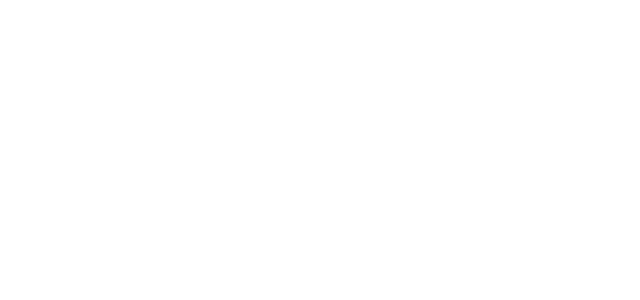
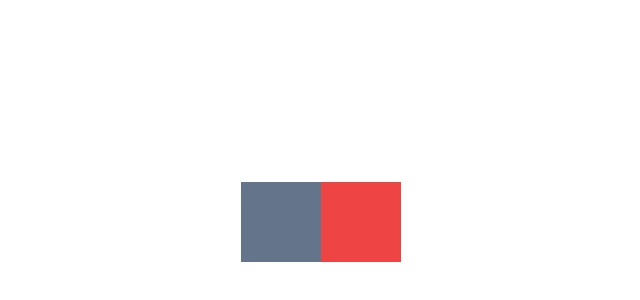
Before and after one commit to Roninanu777/zenstore-frontend, a React (Vite) app: page / in a window 1280 px wide. Shown: the part 178-478 px from the top of the page, without its empty margins (319-959 px from the left). Built offline with nearby package versions, Linux system fonts and the light colour scheme.

Commit message:
init directories

```diff
--- a/package.json
+++ b/package.json
@@ -3,7 +3,8 @@
   "private": true,
   "version": "0.0.0",
   "scripts": {
-    "dev": "vite",
+    "dev": "npm run watch:css && vite",
+    "watch:css": "npx tailwindcss -i src/tailwind.css -o src/tailwindout.css",
     "build": "vite build",
     "preview": "vite preview"
   },
--- a/postcss.config.js
+++ b/postcss.config.js
@@ -1,9 +1,6 @@
-import tailwindcss from "tailwindcss";
-import autoprefixer from "autoprefixer";
-// postcss.config.js
-module.exports = ({ env }) => ({
+module.exports = {
   plugins: {
-    tailwindcss,
-    autoprefixer,
+    tailwindcss: {},
+    autoprefixer: {},
   },
-});
+}
--- a/src/App.jsx
+++ b/src/App.jsx
@@ -1,10 +1,16 @@
 import { useState } from "react";
-import "./App.css";
+import "./tailwind.css";
 
 function App() {
   const [count, setCount] = useState(0);
 
-  return <div className="App"></div>;
+  return (
+    <main>
+      <div className="flex items-center justify-center w-screen h-screen">
+        <div className="w-20 h-20 bg-slate-500"></div>
+        <div className="w-20 h-20 bg-red-500"></div>
+      </div>
+    </main>
+  );
 }
-
 export default App;
--- a/src/main.jsx
+++ b/src/main.jsx
@@ -1,14 +1,14 @@
 import React from "react";
 import ReactDOM from "react-dom";
-import { BrowserRouter, BrowserRouter as Router } from "react-router-dom";
+import { BrowserRouter as Router } from "react-router-dom";
 import "./index.css";
 import App from "./App";
 
 ReactDOM.render(
   <React.StrictMode>
-    <BrowserRouter>
+    <Router>
       <App />
-    </BrowserRouter>
+    </Router>
   </React.StrictMode>,
   document.getElementById("root")
 );
--- /dev/null
+++ b/src/tailwind.css
@@ -0,0 +1,4 @@
+@tailwind base;
+@tailwind components;
+@tailwind utilities;
+@tailwind variants;
--- /dev/null
+++ b/src/tailwindout.css
@@ -0,0 +1,503 @@
+/*
+! tailwindcss v3.0.23 | MIT License | https://tailwindcss.com
+*/
+
+/*
+1. Prevent padding and border from affecting element width. (https://github.com/mozdevs/cssremedy/issues/4)
+2. Allow adding a border to an element by just adding a border-width. (https://github.com/tailwindcss/tailwindcss/pull/116)
+*/
+
+*,
+::before,
+::after {
+  box-sizing: border-box;
+  /* 1 */
+  border-width: 0;
+  /* 2 */
+  border-style: solid;
+  /* 2 */
+  border-color: #e5e7eb;
+  /* 2 */
+}
+
+::before,
+::after {
+  --tw-content: '';
+}
+
+/*
+1. Use a consistent sensible line-height in all browsers.
+2. Prevent adjustments of font size after orientation changes in iOS.
+3. Use a more readable tab size.
+4. Use the user's configured `sans` font-family by default.
+*/
+
+html {
+  line-height: 1.5;
+  /* 1 */
+  -webkit-text-size-adjust: 100%;
+  /* 2 */
+  -moz-tab-size: 4;
+  /* 3 */
+  -o-tab-size: 4;
+     tab-size: 4;
+  /* 3 */
+  font-family: ui-sans-serif, system-ui, -apple-system, BlinkMacSystemFont, "Segoe UI", Roboto, "Helvetica Neue", Arial, "Noto Sans", sans-serif, "Apple Color Emoji", "Segoe UI Emoji", "Segoe UI Symbol", "Noto Color Emoji";
+  /* 4 */
+}
+
+/*
+1. Remove the margin in all browsers.
+2. Inherit line-height from `html` so users can set them as a class directly on the `html` element.
+*/
+
+body {
+  margin: 0;
+  /* 1 */
+  line-height: inherit;
+  /* 2 */
+}
+
+/*
+1. Add the correct height in Firefox.
+2. Correct the inheritance of border color in Firefox. (https://bugzilla.mozilla.org/show_bug.cgi?id=190655)
+3. Ensure horizontal rules are visible by default.
+*/
+
+hr {
+  height: 0;
+  /* 1 */
+  color: inherit;
+  /* 2 */
+  border-top-width: 1px;
+  /* 3 */
+}
+
+/*
+Add the correct text decoration in Chrome, Edge, and Safari.
+*/
+
+abbr:where([title]) {
+  -webkit-text-decoration: underline dotted;
+          text-decoration: underline dotted;
+}
+
+/*
+Remove the default font size and weight for headings.
+*/
+
+h1,
+h2,
+h3,
+h4,
+h5,
+h6 {
+  font-size: inherit;
+  font-weight: inherit;
+}
+
+/*
+Reset links to optimize for opt-in styling instead of opt-out.
+*/
+
+a {
+  color: inherit;
+  text-decoration: inherit;
+}
+
+/*
+Add the correct font weight in Edge and Safari.
+*/
+
+b,
+strong {
+  font-weight: bolder;
+}
+
+/*
+1. Use the user's configured `mono` font family by default.
+2. Correct the odd `em` font sizing in all browsers.
+*/
+
+code,
+kbd,
+samp,
+pre {
+  font-family: ui-monospace, SFMono-Regular, Menlo, Monaco, Consolas, "Liberation Mono", "Courier New", monospace;
+  /* 1 */
+  font-size: 1em;
+  /* 2 */
+}
+
+/*
+Add the correct font size in all browsers.
+*/
+
+small {
+  font-size: 80%;
+}
+
+/*
+Prevent `sub` and `sup` elements from affecting the line height in all browsers.
+*/
+
+sub,
+sup {
+  font-size: 75%;
+  line-height: 0;
+  position: relative;
+  vertical-align: baseline;
+}
+
+sub {
+  bottom: -0.25em;
+}
+
+sup {
+  top: -0.5em;
+}
+
+/*
+1. Remove text indentation from table contents in Chrome and Safari. (https://bugs.chromium.org/p/chromium/issues/detail?id=999088, https://bugs.webkit.org/show_bug.cgi?id=201297)
+2. Correct table border color inheritance in all Chrome and Safari. (https://bugs.chromium.org/p/chromium/issues/detail?id=935729, https://bugs.webkit.org/show_bug.cgi?id=195016)
+3. Remove gaps between table borders by default.
+*/
+
+table {
+  text-indent: 0;
+  /* 1 */
+  border-color: inherit;
+  /* 2 */
+  border-collapse: collapse;
+  /* 3 */
+}
+
+/*
+1. Change the font styles in all browsers.
+2. Remove the margin in Firefox and Safari.
+3. Remove default padding in all browsers.
+*/
+
+button,
+input,
+optgroup,
+select,
+textarea {
+  font-family: inherit;
+  /* 1 */
+  font-size: 100%;
+  /* 1 */
+  line-height: inherit;
+  /* 1 */
+  color: inherit;
+  /* 1 */
+  margin: 0;
+  /* 2 */
+  padding: 0;
+  /* 3 */
+}
+
+/*
+Remove the inheritance of text transform in Edge and Firefox.
+*/
+
+button,
+select {
+  text-transform: none;
+}
+
+/*
+1. Correct the inability to style clickable types in iOS and Safari.
+2. Remove default button styles.
+*/
+
+button,
+[type='button'],
+[type='reset'],
+[type='submit'] {
+  -webkit-appearance: button;
+  /* 1 */
+  background-color: transparent;
+  /* 2 */
+  background-image: none;
+  /* 2 */
+}
+
+/*
+Use the modern Firefox focus style for all focusable elements.
+*/
+
+:-moz-focusring {
+  outline: auto;
+}
+
+/*
+Remove the additional `:invalid` styles in Firefox. (https://github.com/mozilla/gecko-dev/blob/2f9eacd9d3d995c937b4251a5557d95d494c9be1/layout/style/res/forms.css#L728-L737)
+*/
+
+:-moz-ui-invalid {
+  box-shadow: none;
+}
+
+/*
+Add the correct vertical alignment in Chrome and Firefox.
+*/
+
+progress {
+  vertical-align: baseline;
+}
+
+/*
+Correct the cursor style of increment and decrement buttons in Safari.
+*/
+
+::-webkit-inner-spin-button,
+::-webkit-outer-spin-button {
+  height: auto;
+}
+
+/*
+1. Correct the odd appearance in Chrome and Safari.
+2. Correct the outline style in Safari.
+*/
+
+[type='search'] {
+  -webkit-appearance: textfield;
+  /* 1 */
+  outline-offset: -2px;
+  /* 2 */
+}
+
+/*
+Remove the inner padding in Chrome and Safari on macOS.
+*/
+
+::-webkit-search-decoration {
+  -webkit-appearance: none;
+}
+
+/*
+1. Correct the inability to style clickable types in iOS and Safari.
+2. Change font properties to `inherit` in Safari.
+*/
+
+::-webkit-file-upload-button {
+  -webkit-appearance: button;
+  /* 1 */
+  font: inherit;
+  /* 2 */
+}
+
+/*
+Add the correct display in Chrome and Safari.
+*/
+
+summary {
+  display: list-item;
+}
+
+/*
+Removes the default spacing and border for appropriate elements.
+*/
+
+blockquote,
+dl,
+dd,
+h1,
+h2,
+h3,
+h4,
+h5,
+h6,
+hr,
+figure,
+p,
+pre {
+  margin: 0;
+}
+
+fieldset {
+  margin: 0;
+  padding: 0;
+}
+
+legend {
+  padding: 0;
+}
+
+ol,
+ul,
+menu {
+  list-style: none;
+  margin: 0;
+  padding: 0;
+}
+
+/*
+Prevent resizing textareas horizontally by default.
+*/
+
+textarea {
+  resize: vertical;
+}
+
+/*
+1. Reset the default placeholder opacity in Firefox. (https://github.com/tailwindlabs/tailwindcss/issues/3300)
+2. Set the default placeholder color to the user's configured gray 400 color.
+*/
+
+input::-moz-placeholder, textarea::-moz-placeholder {
+  opacity: 1;
+  /* 1 */
+  color: #9ca3af;
+  /* 2 */
+}
+
+input:-ms-input-placeholder, textarea:-ms-input-placeholder {
+  opacity: 1;
+  /* 1 */
+  color: #9ca3af;
+  /* 2 */
+}
+
+input::placeholder,
+textarea::placeholder {
+  opacity: 1;
+  /* 1 */
+  color: #9ca3af;
+  /* 2 */
+}
+
+/*
+Set the default cursor for buttons.
+*/
+
+button,
+[role="button"] {
+  cursor: pointer;
+}
+
+/*
+Make sure disabled buttons don't get the pointer cursor.
+*/
+
+:disabled {
+  cursor: default;
+}
+
+/*
+1. Make replaced elements `display: block` by default. (https://github.com/mozdevs/cssremedy/issues/14)
+2. Add `vertical-align: middle` to align replaced elements more sensibly by default. (https://github.com/jensimmons/cssremedy/issues/14#issuecomment-634934210)
+   This can trigger a poorly considered lint error in some tools but is included by design.
+*/
+
+img,
+svg,
+video,
+canvas,
+audio,
+iframe,
+embed,
+object {
+  display: block;
+  /* 1 */
+  vertical-align: middle;
+  /* 2 */
+}
+
+/*
+Constrain images and videos to the parent width and preserve their intrinsic aspect ratio. (https://github.com/mozdevs/cssremedy/issues/14)
+*/
+
+img,
+video {
+  max-width: 100%;
+  height: auto;
+}
+
+/*
+Ensure the default browser behavior of the `hidden` attribute.
+*/
+
+[hidden] {
+  display: none;
+}
+
+*, ::before, ::after {
+  --tw-translate-x: 0;
+  --tw-translate-y: 0;
+  --tw-rotate: 0;
+  --tw-skew-x: 0;
+  --tw-skew-y: 0;
+  --tw-scale-x: 1;
+  --tw-scale-y: 1;
+  --tw-pan-x:  ;
+  --tw-pan-y:  ;
+  --tw-pinch-zoom:  ;
+  --tw-scroll-snap-strictness: proximity;
+  --tw-ordinal:  ;
+  --tw-slashed-zero:  ;
+  --tw-numeric-figure:  ;
+  --tw-numeric-spacing:  ;
+  --tw-numeric-fraction:  ;
+  --tw-ring-inset:  ;
+  --tw-ring-offset-width: 0px;
+  --tw-ring-offset-color: #fff;
+  --tw-ring-color: rgb(59 130 246 / 0.5);
+  --tw-ring-offset-shadow: 0 0 #0000;
+  --tw-ring-shadow: 0 0 #0000;
+  --tw-shadow: 0 0 #0000;
+  --tw-shadow-colored: 0 0 #0000;
+  --tw-blur:  ;
+  --tw-brightness:  ;
+  --tw-contrast:  ;
+  --tw-grayscale:  ;
+  --tw-hue-rotate:  ;
+  --tw-invert:  ;
+  --tw-saturate:  ;
+  --tw-sepia:  ;
+  --tw-drop-shadow:  ;
+  --tw-backdrop-blur:  ;
+  --tw-backdrop-brightness:  ;
+  --tw-backdrop-contrast:  ;
+  --tw-backdrop-grayscale:  ;
+  --tw-backdrop-hue-rotate:  ;
+  --tw-backdrop-invert:  ;
+  --tw-backdrop-opacity:  ;
+  --tw-backdrop-saturate:  ;
+  --tw-backdrop-sepia:  ;
+}
+
+.flex {
+  display: flex;
+}
+
+.h-screen {
+  height: 100vh;
+}
+
+.h-20 {
+  height: 5rem;
+}
+
+.w-screen {
+  width: 100vw;
+}
+
+.w-20 {
+  width: 5rem;
+}
+
+.items-center {
+  align-items: center;
+}
+
+.bg-slate-500 {
+  --tw-bg-opacity: 1;
+  background-color: rgb(100 116 139 / var(--tw-bg-opacity));
+}
+
+.bg-red-500 {
+  --tw-bg-opacity: 1;
+  background-color: rgb(239 68 68 / var(--tw-bg-opacity));
+}
--- /dev/null
+++ b/tailwind.config.js
@@ -0,0 +1,7 @@
+module.exports = {
+  content: ["./index.html", "./src/**/*.{js,ts,jsx,tsx}"],
+  theme: {
+    extend: {},
+  },
+  plugins: [],
+};
```
Also changed, not shown: src/logo.svg (deleted).
